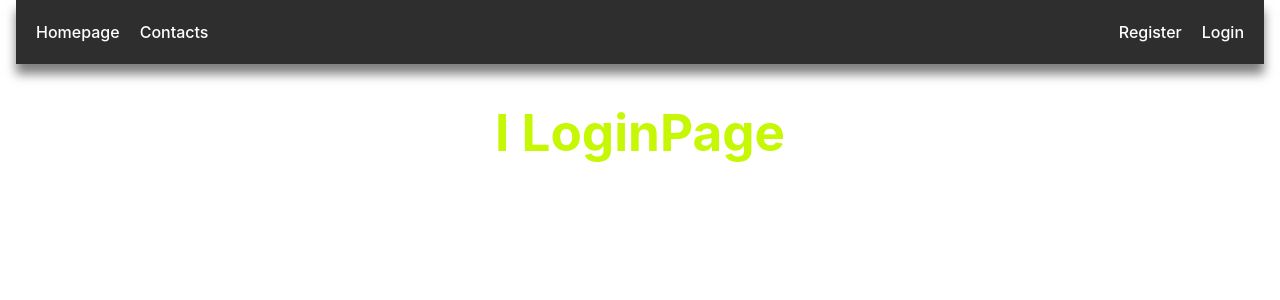
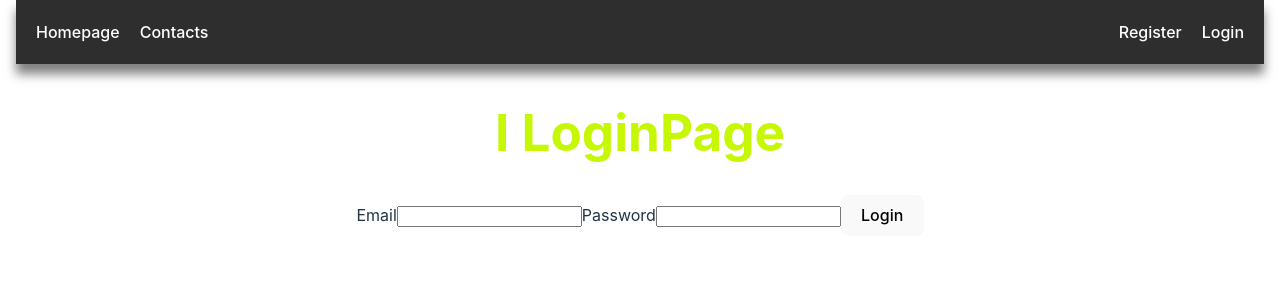
Before and after one commit to DenKomFSD/goit-react-hw-08, a React (Vite) app: page /login in a window 1280 px wide. Shown: the top 300 px of the page. Built offline with nearby package versions, Linux system fonts and the light colour scheme.

Commit message:
loginization

```diff
--- a/src/components/AuthNav/AuthNav.jsx
+++ b/src/components/AuthNav/AuthNav.jsx
@@ -4,7 +4,7 @@ export default function AuthNav() {
   return (
     <nav>
       <NavLink to="/registration">Register</NavLink>
-      <NavLink>Login</NavLink>
+      <NavLink to="/login">Login</NavLink>
     </nav>
   );
 }
--- a/src/components/LoginForm/LoginForm.jsx
+++ b/src/components/LoginForm/LoginForm.jsx
@@ -0,0 +1,35 @@
+import { Formik, Form, Field } from "formik";
+import { useDispatch } from "react-redux";
+import { login } from "../../redux/auth/operations";
+
+export default function LoginForm() {
+  const dispatch = useDispatch();
+  const handleSubmit = (values, actions) => {
+    dispatch(login(values));
+    actions.resetForm();
+  };
+  //testden@mail.com
+  return (
+    <>
+      <Formik
+        initialValues={{
+          email: "",
+          password: "",
+        }}
+        onSubmit={handleSubmit}
+      >
+        <Form autoComplete="off">
+          <label>
+            Email
+            <Field type="email" name="email" />
+          </label>
+          <label>
+            Password
+            <Field type="password" name="password" />
+          </label>
+          <button type="submit">Login</button>
+        </Form>
+      </Formik>
+    </>
+  );
+}
--- a/src/pages/LoginPage.jsx
+++ b/src/pages/LoginPage.jsx
@@ -1,7 +1,10 @@
+import LoginForm from "../components/LoginForm/LoginForm";
+
 export default function LoginPage() {
   return (
     <>
       <h1>I LoginPage</h1>
+      <LoginForm />
     </>
   );
 }
--- a/src/redux/auth/operations.js
+++ b/src/redux/auth/operations.js
@@ -15,12 +15,17 @@ export const register = createAsyncThunk(
   }
 );
 
-export const login = createAsyncThunk("auth/login", async () => {
-  try {
-  } catch (error) {
-    return thunkAPI.rejectWithValue(error.message);
+export const login = createAsyncThunk(
+  "auth/login",
+  async (userInfo, thunkAPI) => {
+    try {
+      const response = await axios.post("/users/login", userInfo);
+      return response.data;
+    } catch (error) {
+      return thunkAPI.rejectWithValue(error.message);
+    }
   }
-});
+);
 
 export const logout = createAsyncThunk("auth/logout", async () => {
   try {
--- a/src/redux/auth/slice.js
+++ b/src/redux/auth/slice.js
@@ -1,5 +1,5 @@
 import { createSlice } from "@reduxjs/toolkit";
-import { register } from "./operations";
+import { login, register } from "./operations";
 
 const authSlice = createSlice({
   name: "auth",
@@ -13,10 +13,16 @@ const authSlice = createSlice({
     isRefreshing: false,
   },
   extraReducers: (builder) =>
-    builder.addCase(register.fulfilled, (state, action) => {
-      state.user = action.payload.user;
-      state.token = action.payload.token;
-      state.isLoggedIn = true;
-    }),
+    builder
+      .addCase(register.fulfilled, (state, action) => {
+        state.user = action.payload.user;
+        state.token = action.payload.token;
+        state.isLoggedIn = true;
+      })
+      .addCase(login.fulfilled, (state, action) => {
+        state.user = action.payload.user;
+        state.token = action.payload.token;
+        state.isLoggedIn = true;
+      }),
 });
 export default authSlice.reducer;
```
